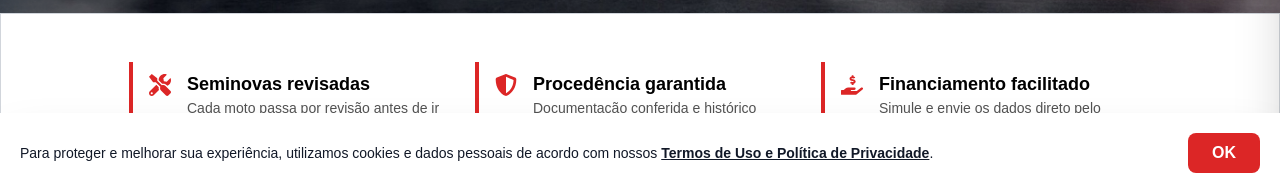
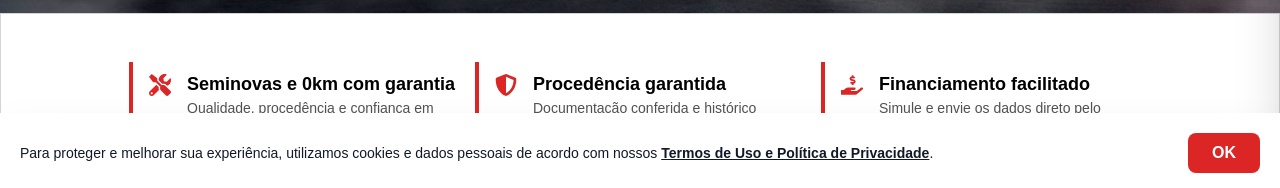
Before and after one commit to IratoDev/gordinMotos, a React (Vite) app: page / in a window 1280 px wide. Shown: the part 607-795 px from the top of the page. Built offline with nearby package versions, Linux system fonts and the light colour scheme; no server answers.

Commit message:
ajuste nos diferenciais

```diff
--- a/src/pages/home/home.tsx
+++ b/src/pages/home/home.tsx
@@ -37,8 +37,8 @@ export default function Home(){
   const diferenciais = [
   {
     icone: <FaTools size={22} />,
-    titulo: 'Seminovas revisadas',
-    texto: 'Cada moto passa por revisão antes de ir para a loja.',
+    titulo: 'Seminovas e 0km com garantia',
+    texto: 'Qualidade, procedência e confiança em cada moto.',
   },
   {
     icone: <FaShieldAlt size={22} />,
```
